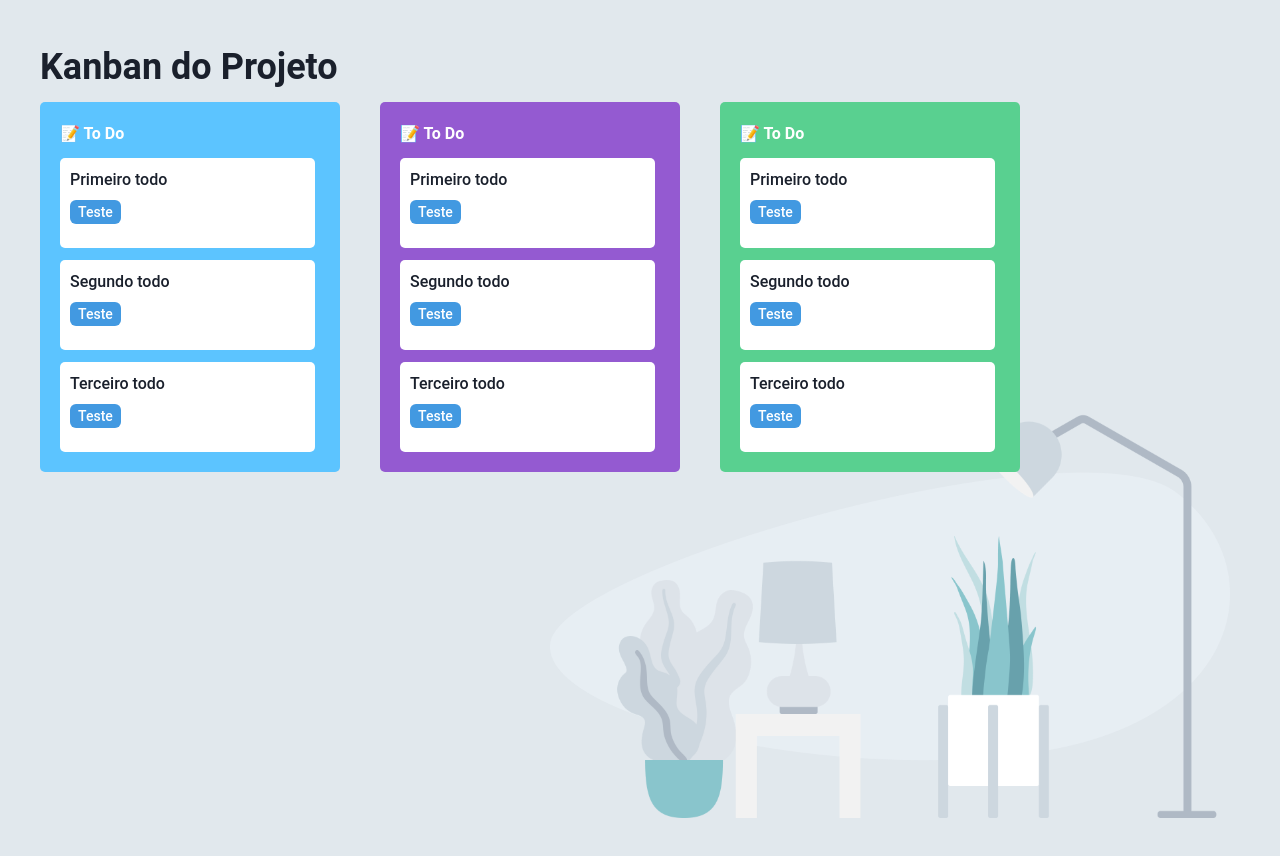
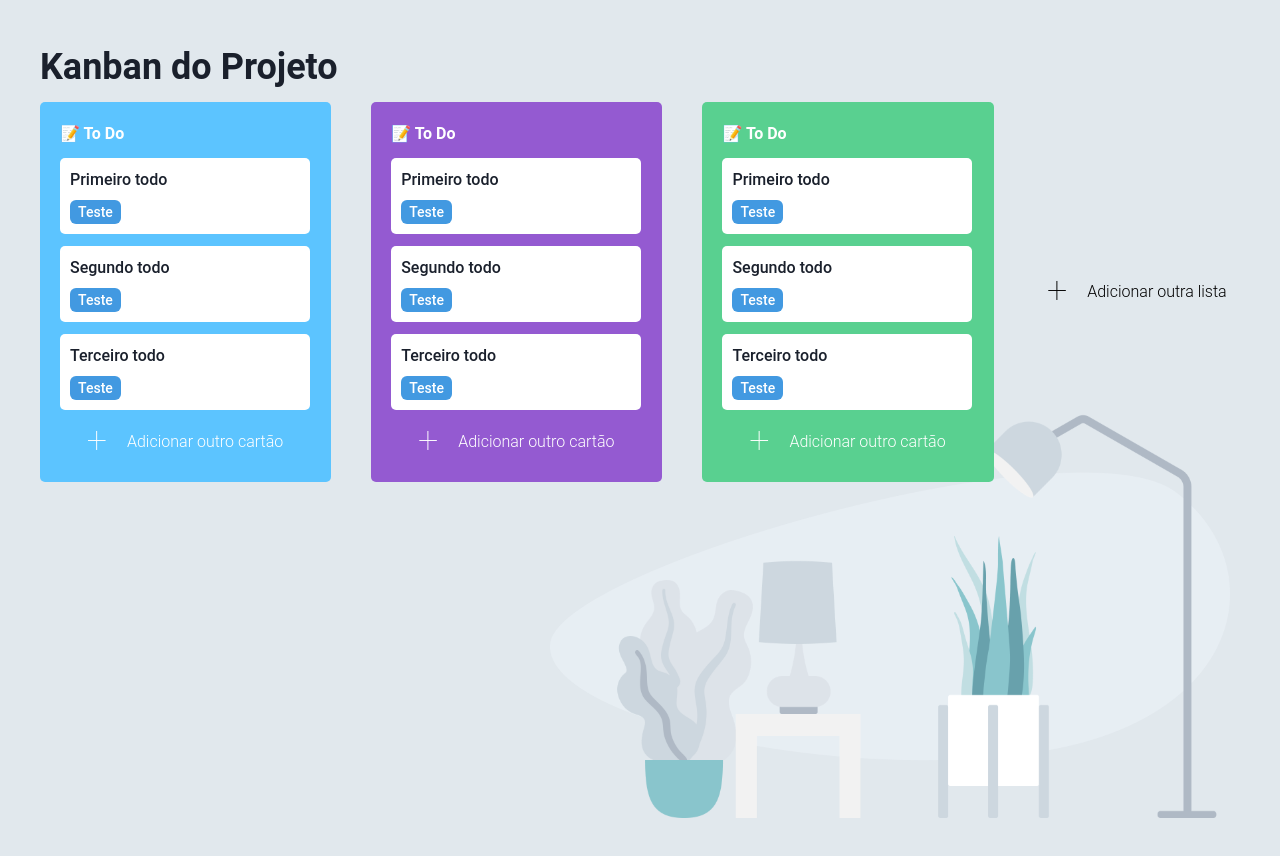
Before and after one commit to kidmortal/amopromo-react, a React (Create React App) app: page / in a window 1280 px wide. Shown: the top 856 px of the page. Built offline with nearby package versions, Linux system fonts and the light colour scheme.

Commit message:
add: botao transparente de adicionar

```diff
--- a/src/components/board/Board.js
+++ b/src/components/board/Board.js
@@ -1,6 +1,7 @@
 import { Image } from "@chakra-ui/image";
 import { HStack, Stack, Text } from "@chakra-ui/layout";
 import { BoardList } from "./BoardList";
+import { TransparentAddButton } from "./TransparentAddButton";
 
 export function Board() {
   return (
@@ -12,6 +13,7 @@ export function Board() {
         <BoardList title="📝 To Do" color="#5CC4FF" />
         <BoardList title="📝 To Do" color="#945AD1" />
         <BoardList title="📝 To Do" color="#59D090" />
+        <TransparentAddButton text="Adicionar outra lista" color="black" />
       </HStack>
       <Image
         zIndex="5"
--- a/src/components/board/BoardItem.js
+++ b/src/components/board/BoardItem.js
@@ -4,7 +4,7 @@ import { Tag } from "@chakra-ui/tag";
 
 export function BoardItem(props) {
   return (
-    <Stack w={[50, 100, 150, 215, 255]} h="90px" bg="white" borderRadius="5px">
+    <Stack flex={1} h="90px" bg="white" borderRadius="5px">
       <Stack margin="10px" justify="flex-start">
         <Text fontWeight="medium" fontSize="medium">
           {props.content}
--- a/src/components/board/BoardList.js
+++ b/src/components/board/BoardList.js
@@ -1,23 +1,25 @@
 import { Stack, Text } from "@chakra-ui/layout";
 import { BoardItem } from "./BoardItem";
+import { TransparentAddButton } from "./TransparentAddButton";
 
 export function BoardList(props) {
   return (
     <Stack
-      width={[100, 150, 200, 250, 300]}
+      width={[100, 150, 200, 250, 300, 350]}
       borderTop="5px"
       borderRadius="5px"
       bg={props.color}
       justify="center"
       align="flex-start"
     >
-      <Stack margin="20px" spacing={3}>
+      <Stack width={[50, 100, 150, 200, 250, 300]} margin="20px" spacing={3}>
         <Text fontSize="medium" fontWeight="bold" color="white">
           {props.title}
         </Text>
         <BoardItem content="Primeiro todo" tag="Teste" />
         <BoardItem content="Segundo todo" tag="Teste" />
         <BoardItem content="Terceiro todo" tag="Teste" />
+        <TransparentAddButton text="Adicionar outro cartão" color="white" />
       </Stack>
     </Stack>
   );
--- /dev/null
+++ b/src/components/board/TransparentAddButton.js
@@ -0,0 +1,19 @@
+import { Button, HStack, Text } from "@chakra-ui/react";
+
+export function TransparentAddButton(props) {
+  return (
+    <Button
+      color={props.color}
+      onClick={props.onClick}
+      variant="ghost"
+      _hover={{ borderColor: "green", border: "1px" }}
+    >
+      <HStack spacing={5}>
+        <Text fontSize="4xl" fontWeight="thin">
+          +
+        </Text>
+        <Text fontWeight="light">{props.text}</Text>
+      </HStack>
+    </Button>
+  );
+}
```
